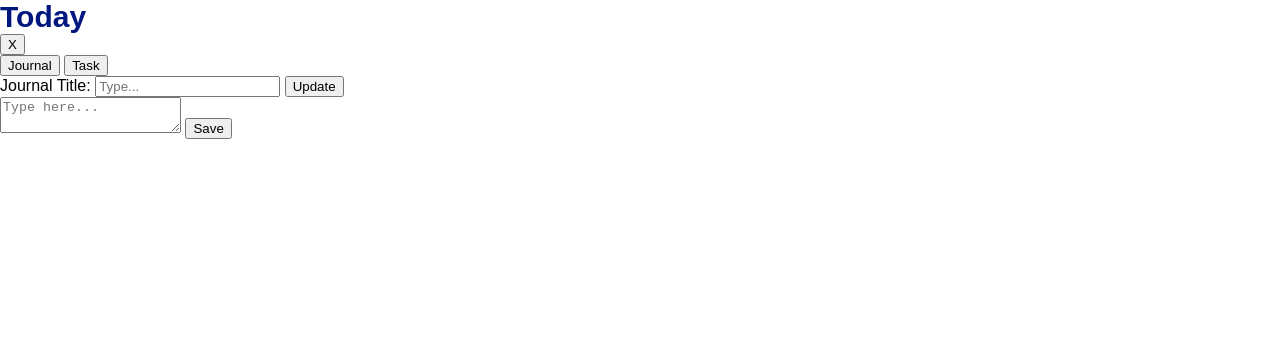
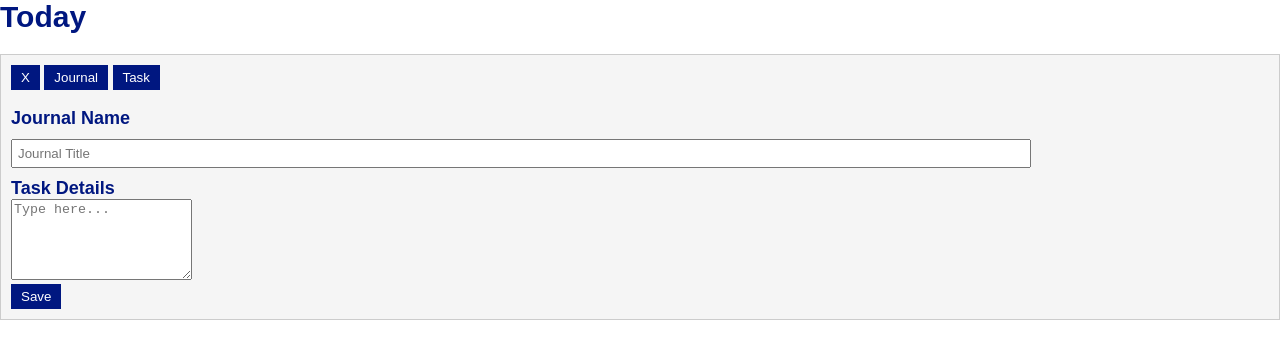
Before and after one commit to cse110-sp24-group28/cse110-sp24-group28-final-project, a website with bundled scripts: page src/journal.html in a window 1280 px wide. Built offline with nearby package versions, Linux system fonts and the light colour scheme.

Commit message:
changed journal style to match

```diff
--- a/src/journal.html
+++ b/src/journal.html
@@ -2,35 +2,32 @@
 <html lang="en">
 <head>
 <meta charset="UTF-8">
-<meta name="viewport" content="width=device-width, initial-scale=1.0">
+<meta name="viewport" content="width=device-width, margin = auto">
 <link rel="stylesheet" href="styles.css">
-<title>Journal Task Interface</title>
+<title>Create Journal</title>
 </head>
 
 <body>
     <h1 style="color: rgb(0, 23, 128); font-size: 30px; margin: 0" id="dateHeader">Today</h1>
-    <div class="container">
-        <div class="close-button-container">
-            <button id="close-button" class="btn-small">X</button>
-        </div>
+    <div class="journal-section">
         <div class="header centered">
+            <button id="close" onclick="window.location.href = 'index.html'">X</button>
             <button id="journal">Journal</button>
             <button id="task" onclick="window.location.href = 'task.html'">Task</button>
+        </div>
+        <br>
+
+        <form id="journalForm">
 
 
-        </div>
+            <h3>Journal Name</h3>
+            <input type="text" id="journalTitle" name="journalTitle" placeholder="Journal Title" required />
 
-        <div class="content centered">
-            <form class="journal-form">
-                <div class="input-group">
-                    <label for="journal-title">Journal Title:</label>
-                    <input type="text" id="journal-title" name="journal-title" placeholder="Type...">
-                    <button type="button" id="update-title" class="btn-small">Update</button>
-                </div>
-                <textarea id="journal-details" name="journal-details" placeholder="Type here..."></textarea>
-                <button type="submit">Save</button>
-            </form>
-        </div>
+            <h3>Task Details</h3>
+            <textarea id="journal-details" name="journal-details" rows="5" placeholder="Type here..." required></textarea>
+            <br>
+            <button id="saveJournal">Save</button>
+        </form>
     </div>
     <script src="script.js"></script>
 </body>
```
Also changed, not shown: src/task.html (+1 -1 lines).
